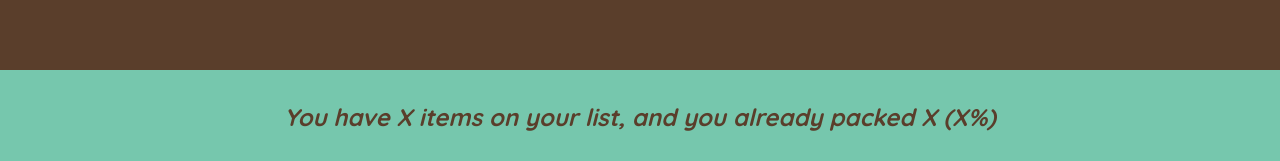
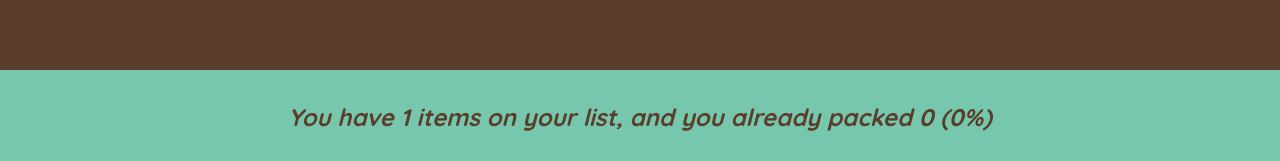
Before and after one commit to GustavoMunizBarrios/travel-list, a React (Create React App) app: page / in a window 1280 px wide. Both pictures are taken after typing "Sample" into the empty fields and a click on the button "ADD". Shown: the part 636-797 px from the top of the page. Built offline with nearby package versions, Linux system fonts and the light colour scheme.

Commit message:
I completed stats section

```diff
--- a/src/App.js
+++ b/src/App.js
@@ -38,7 +38,7 @@
         onDeleteItem={handleDeleteItem}
         onToggleItems={handleToggleItem}
       />
-      <Stats />
+      <Stats items={items} />
     </div>
   );
 }
@@ -126,10 +126,28 @@
   );
 }
 
-function Stats() {
+function Stats({ items }) {
+  if (!items.length)
+    return (
+      <p className="stats">
+        <em>Start adding some items to your packing list</em>
+      </p>
+    );
+
+  const numItems = items.length;
+  const numPacked = items.filter((item) => item.packed).length;
+  const percentage = Math.round((numPacked / numItems) * 100);
+
   return (
     <footer className="stats">
-      <em>You have X items on your list, and you already packed X (X%)</em>
+      {percentage === 100 ? (
+        <em>You got everything! Ready to go ✈</em>
+      ) : (
+        <em>
+          You have {numItems} items on your list, and you already packed{" "}
+          {numPacked} ({percentage}%)
+        </em>
+      )}
     </footer>
   );
 }
```
